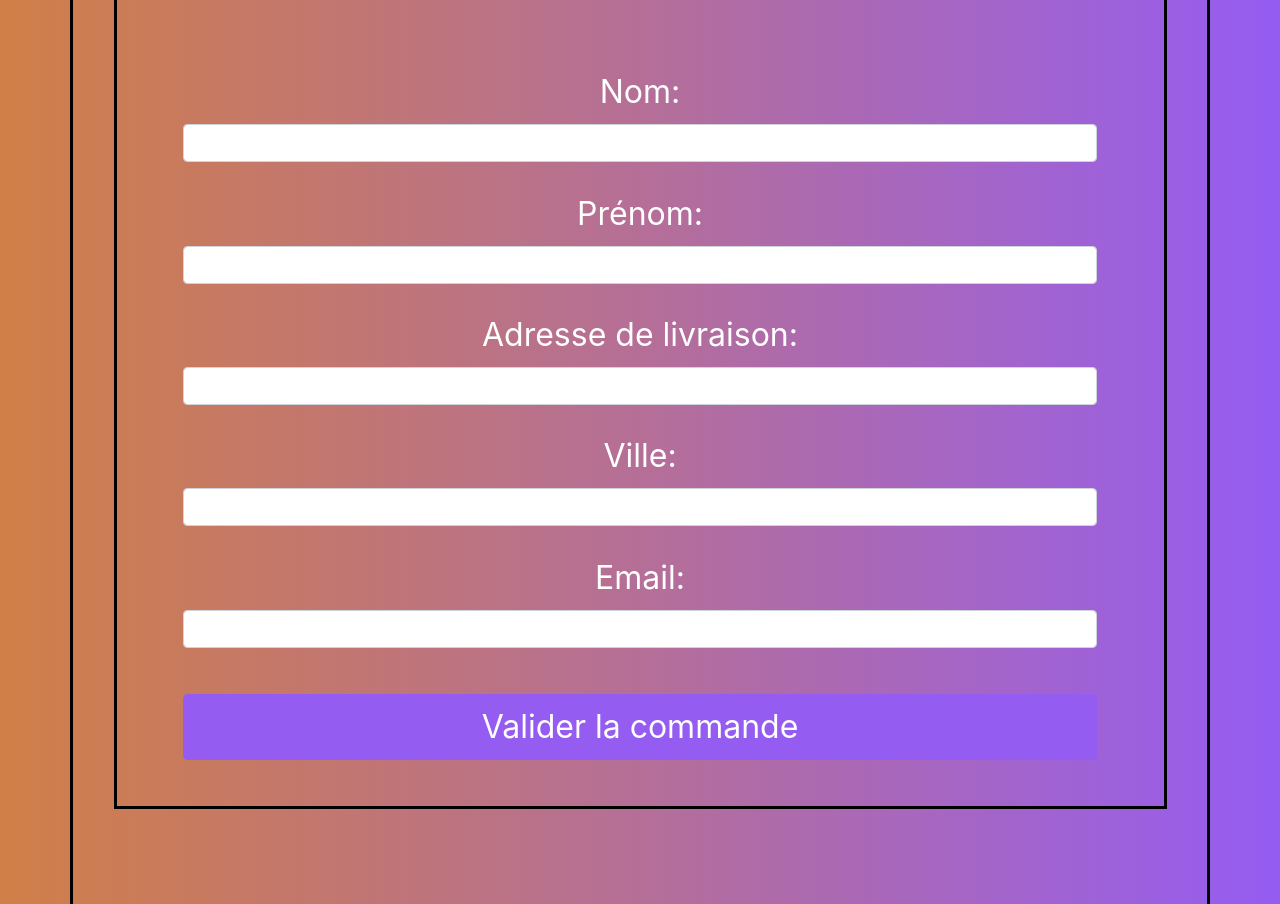
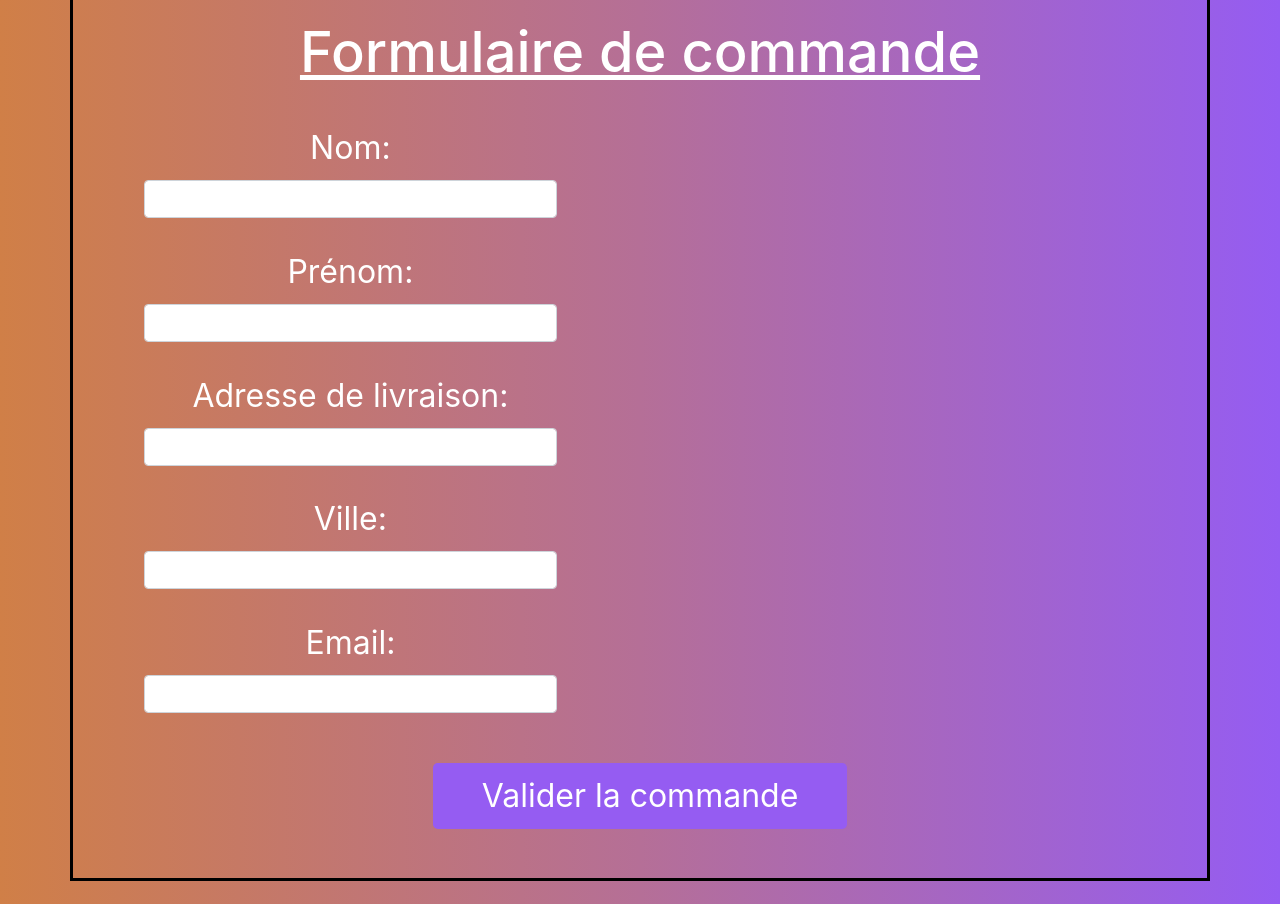
Before and after one commit to Marion-Touin/P5_OC_Orinoco, a website: page html/panier.html in a window 1280 px wide. Shown: the part 540-1444 px from the top of the page. Drawn offline with nearby package versions, Linux system fonts and the light colour scheme.

Commit message:
modification taille formulaire + plan tests unitaires

```diff
--- a/html/panier.html
+++ b/html/panier.html
@@ -42,24 +42,25 @@
         <div class="container">
             <section class="row cadre">
                 <h1 class="col-lg-12 text-white text-center pb-5 titre"><u>Liste des produits sélectionnés</u></h1>
-                <article class="row" id="teddies_panier">
-                </article>
+                <div class="row" id="teddies_panier">
+                </div>
                 <p id="panierTotal" class="col-lg-12 text-white prix"></p>
+            </section>
             <section class="row cadre2">
-                <h3 class="col-lg-12 text-white text-center mt-4 mb-5 formulaire"><u>Formulaire de commande</u></h3>
+                <h3 class="col-lg-12 text-white text-center mt-4 mb-2 formulaire"><u>Formulaire de commande</u></h3>
                 <form class="col-lg-12" id="validationCommande">
                     <div class="form-group">
-                        <label class="col-lg-12 text-white label" for="nom">Nom:</label>
-                        <input type="text" class="form-control" id="firstName" required>
-                        <label class="col-lg-12 text-white label" for="prenom">Prénom:</label>
-                        <input type="text" class="form-control" id="lastName" required>
-                        <label class="col-lg-12 text-white label" for="adresse">Adresse de livraison:</label>
-                        <input type="text" class="form-control" id="address" required>
-                        <label class="col-lg-12 text-white label" for="ville">Ville:</label>
-                        <input type="text" class="form-control" id="city" required>
-                        <label class="col-lg-12 text-white label" for="Email">Email:</label>
-                        <input type="email" class="form-control label2" id="email" required>
-                        <button class="col-lg-12 btn btn-lg mt-4 order-submit" type="submit" id="validerCommande">Valider la commande</button>
+                        <label class="col-lg-5 text-white label" for="firstName">Nom:</label>
+                        <input class="col-lg-5 form-control" type="text" id="firstName" required>
+                        <label class="col-lg-5 text-white label" for="lastName">Prénom:</label>
+                        <input class="col-lg-5 form-control" type="text" id="lastName" required>
+                        <label class="col-lg-5 text-white label" for="address">Adresse de livraison:</label>
+                        <input class="col-lg-5 form-control" type="text" id="address" required>
+                        <label class="col-lg-5 text-white label" for="city">Ville:</label>
+                        <input class="col-lg-5 form-control" type="text" id="city" required>
+                        <label class="col-lg-5 text-white label" for="email">Email:</label>
+                        <input class="col-lg-5 form-control label2" type="email" id="email" required>
+                        <button class="col-lg-5 btn btn-lg mt-4 order-submit btn-valide" type="submit" id="validerCommande">Valider la commande</button>
                     </div>
                 </form>
             </section>
--- a/index.html
+++ b/index.html
@@ -55,6 +55,6 @@
     <script src="https://maxcdn.bootstrapcdn.com/bootstrap/4.0.0/js/bootstrap.min.js" integrity="sha384-JZR6Spejh4U02d8jOt6vLEHfe/JQGiRRSQQxSfFWpi1MquVdAyjUar5+76PVCmYl" crossorigin="anonymous"></script>
 
         <!--Fichier js-->
-        <script type="text/javascript" src="js/index.js"></script>
+        <script src="js/index.js"></script>
 </body>
 </html>
--- a/js/produit.js
+++ b/js/produit.js
@@ -7,8 +7,7 @@ result = parseInt(res.value,10);
 let plus = document.getElementById('plus');
 let moins = document.getElementById('moins');
 
-
-//recuperer id
+//Récuperer id
 let params = new URLSearchParams (document.location.href.split('?')[1]);
 let url = params.get("id_ourson");
 fetch('http://localhost:3000/api/teddies/'+ url)
--- a/sass/pages/_panier.scss
+++ b/sass/pages/_panier.scss
@@ -31,6 +31,9 @@
     display: flex;
     place-content: space-around;
 }
+.btn-valide{
+    margin: 0 auto;
+}
 @media all and (max-width: 767px) {
     .titre{
         font-size: 1.75em;
```
Also changed, not shown: html/confirmation.html (+4 -4 lines), html/produit.html (+5 -5 lines), css/style.css, 2 other files.
